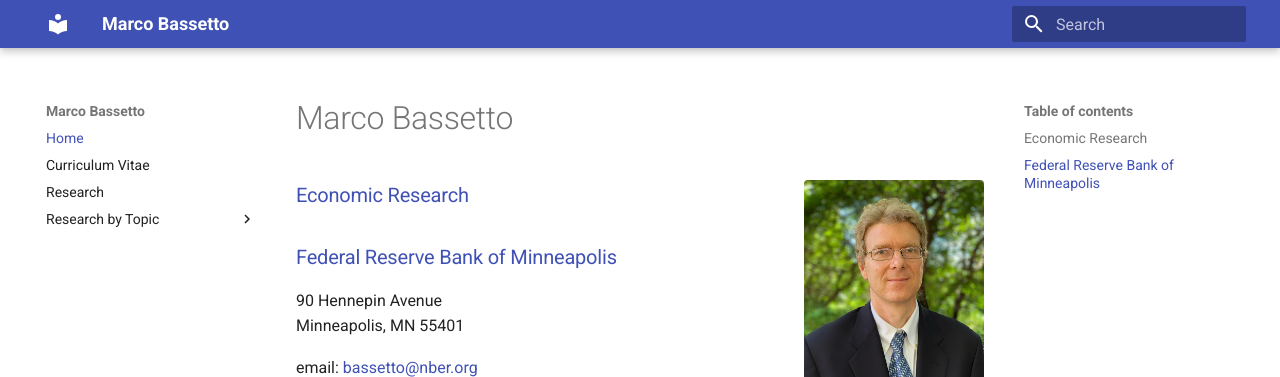
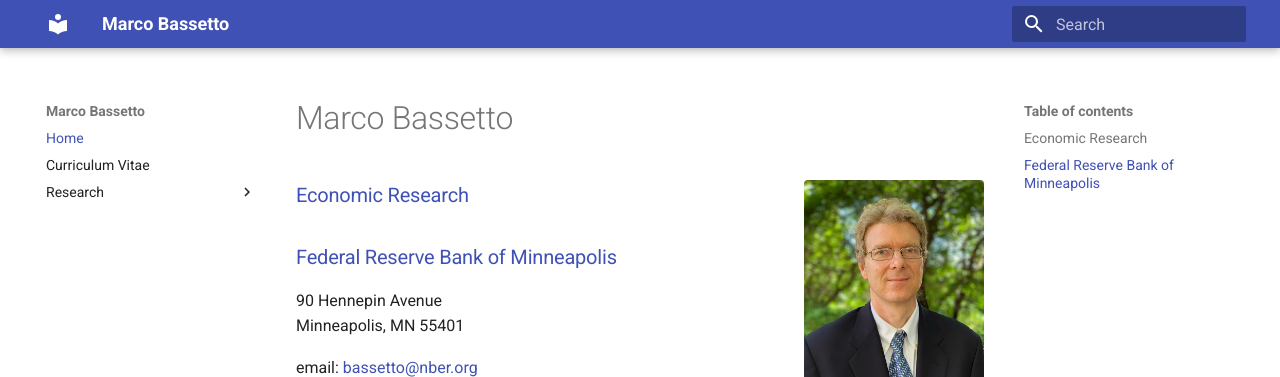
Before and after one commit to m-bassetto/m-bassetto.github.io, an MkDocs documentation site: the page built from docs/index.md, in a window 1280 px wide. Shown: the top 377 px of the page. Built offline with MkDocs 1.6.1 and Material for MkDocs 9.7.7, drawn with Linux system fonts in a browser that asks for light colours.

Commit message:
Add files via upload

```diff
--- a/mkdocs.yml
+++ b/mkdocs.yml
@@ -10,11 +10,14 @@
     - navigation.top
     - search.highlight
 
+hide:
+  - toc
+
 nav:
   - Home: index.md
   - Curriculum Vitae: files/cv.pdf
-  - Research: research/research.md
-  - Research by Topic:
+  - Research:
+    - Full List: research/research.md
     - Government Policy Design: research/design.md
     - Political Economy and Optimal Taxation: research/political.md
     - Expository Pieces: research/expository.md
```
